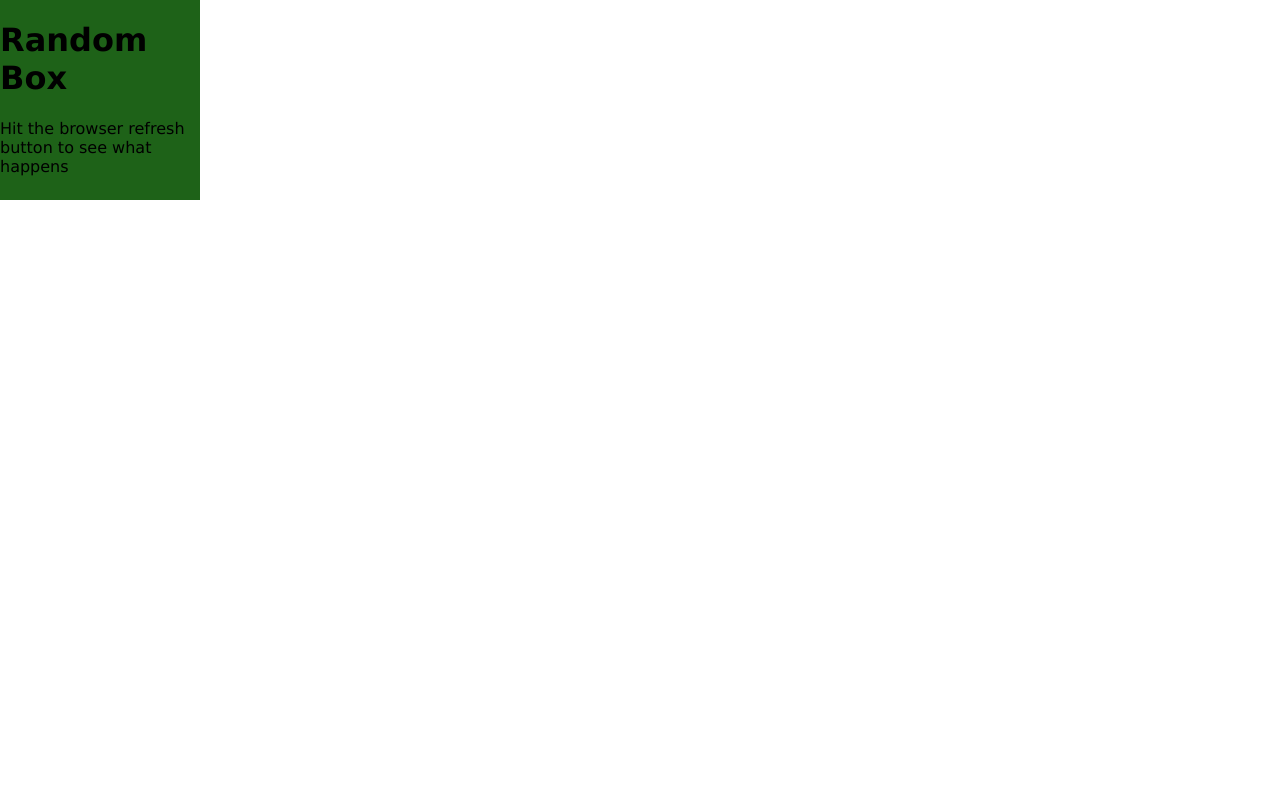
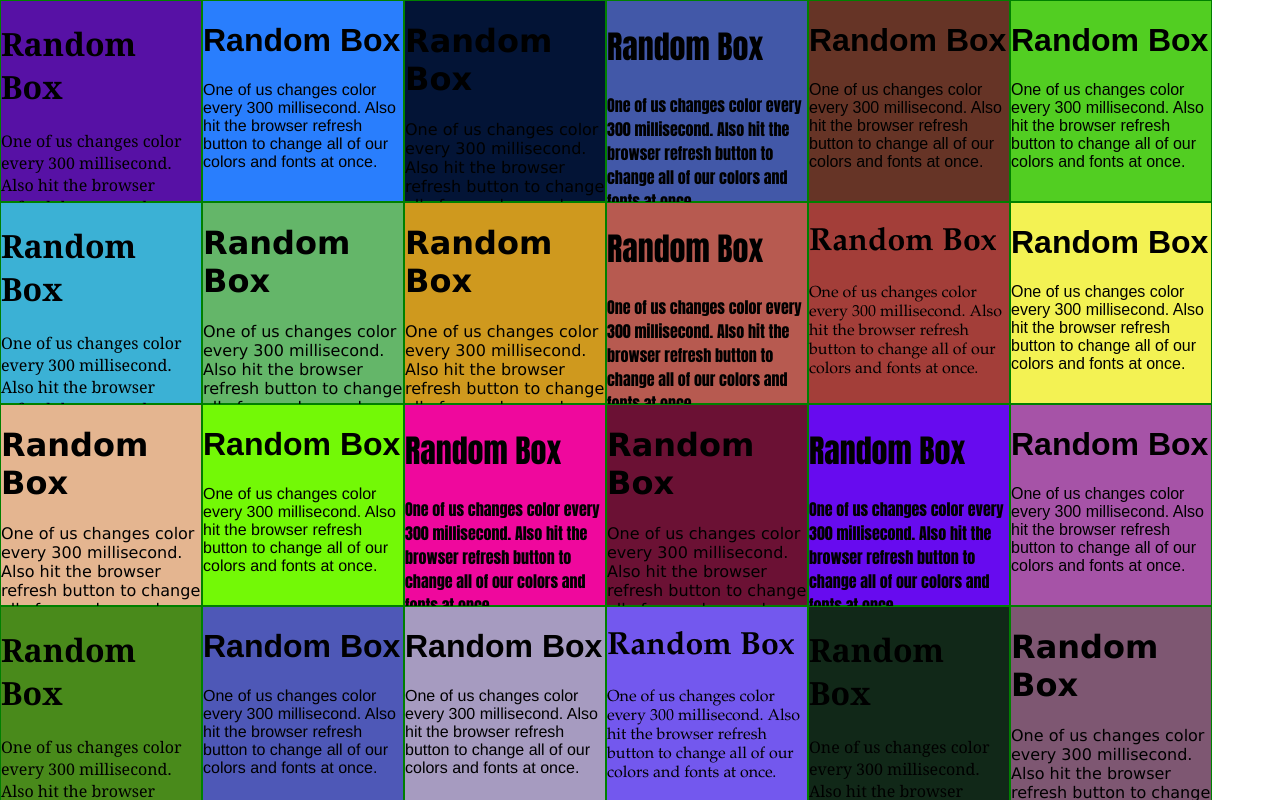
Before and after one commit to Deepali2/FlashingBoxesSignsApp, a React (Create React App) app in the folder flashingboxes/: page / in a window 1280 px wide. Shown: the top 800 px of the page. Built offline with nearby package versions, Linux system fonts and the light colour scheme.

Commit message:
all 32 boxes change background-color and font family every 300 milliseconds

```diff
--- a/flashingboxes/src/App.js
+++ b/flashingboxes/src/App.js
@@ -1,15 +1,13 @@
-import React, { Component } from 'react';
+import React from 'react';
 import './App.css';
-import Box from './Box';
+import Boxes from './Boxes';
 
-class App extends Component {
-  render() {
+const App = () => {
     return (
       <div className="App">
-        <Box />
+        <Boxes />
       </div>
     );
-  }
 }
 
 export default App;
--- a/flashingboxes/src/Box.css
+++ b/flashingboxes/src/Box.css
@@ -1,4 +1,5 @@
 .box {
   height: 200px;
   width: 200px;
+  border: 1px solid green;
 }
--- a/flashingboxes/src/Box.js
+++ b/flashingboxes/src/Box.js
@@ -1,4 +1,4 @@
-import React, {Component} from 'react';
+import React from 'react';
 import './Box.css';
 
 const hexColors = {
@@ -52,7 +52,7 @@ const Box = (props) => {
   return(
     <div className="box" style={{backgroundColor: hexcolor(16), fontFamily: fontFamily(6)}}>
       <h1>Random Box</h1>
-      <p>Hit the browser refresh button to see what happens</p>
+      <p>One of us changes color every 300 millisecond. Also hit the browser refresh button to change all of our colors and fonts at once.</p>
     </div>
   );
 };
--- /dev/null
+++ b/flashingboxes/src/Boxes.css
@@ -0,0 +1,5 @@
+.boxes {
+  display: flex;
+  flex-direction: row;
+  flex-wrap: wrap;
+}
--- /dev/null
+++ b/flashingboxes/src/Boxes.js
@@ -0,0 +1,69 @@
+import React, {Component} from 'react';
+import './Boxes.css';
+import Box from './Box';
+
+const NUM_BOXES = 32;
+const hexColors = {
+  "0": "0",
+  "1": "1",
+  "2": "2",
+  "3": "3",
+  "4": "4",
+  "5": "5",
+  "6": "6",
+  "7": "7",
+  "8": "8",
+  "9": "9",
+  "10": "A",
+  "11": "B",
+  "12": "C",
+  "13": "D",
+  "14": "E",
+  "15": "F"
+};
+
+const randomDigit = (maxNum) => {
+  let digit = Math.floor(Math.random() * maxNum);
+  return hexColors[String(digit)];
+};
+
+let boxes = [];
+
+for (let i = 0; i < NUM_BOXES; i++) {
+  boxes.push(<Box />);
+}
+
+class Boxes extends Component {
+  constructor(props) {
+    super(props);
+    this.state = {boxes};
+
+    setInterval(() => {
+      const boxes = this.state.boxes.slice();
+      const randIndex = randomDigit(boxes.length);
+      boxes[randIndex] = this.hexcolor(17);
+      this.setState({boxes});
+    }, 300);
+  }
+
+  hexcolor (maxNum) {
+    let string = '#';
+    for (let i = 0; i < 6; i++) {
+      string += randomDigit(maxNum);
+    }
+    return string;
+  };
+
+  render() {
+    const boxes = this.state.boxes.map((color, index) => (
+      <Box key={index} color={color}/>
+    ));
+    return(
+      <div className='boxes'>
+        {boxes}
+      </div>
+    );
+  }
+}
+
+export default Boxes;
```
